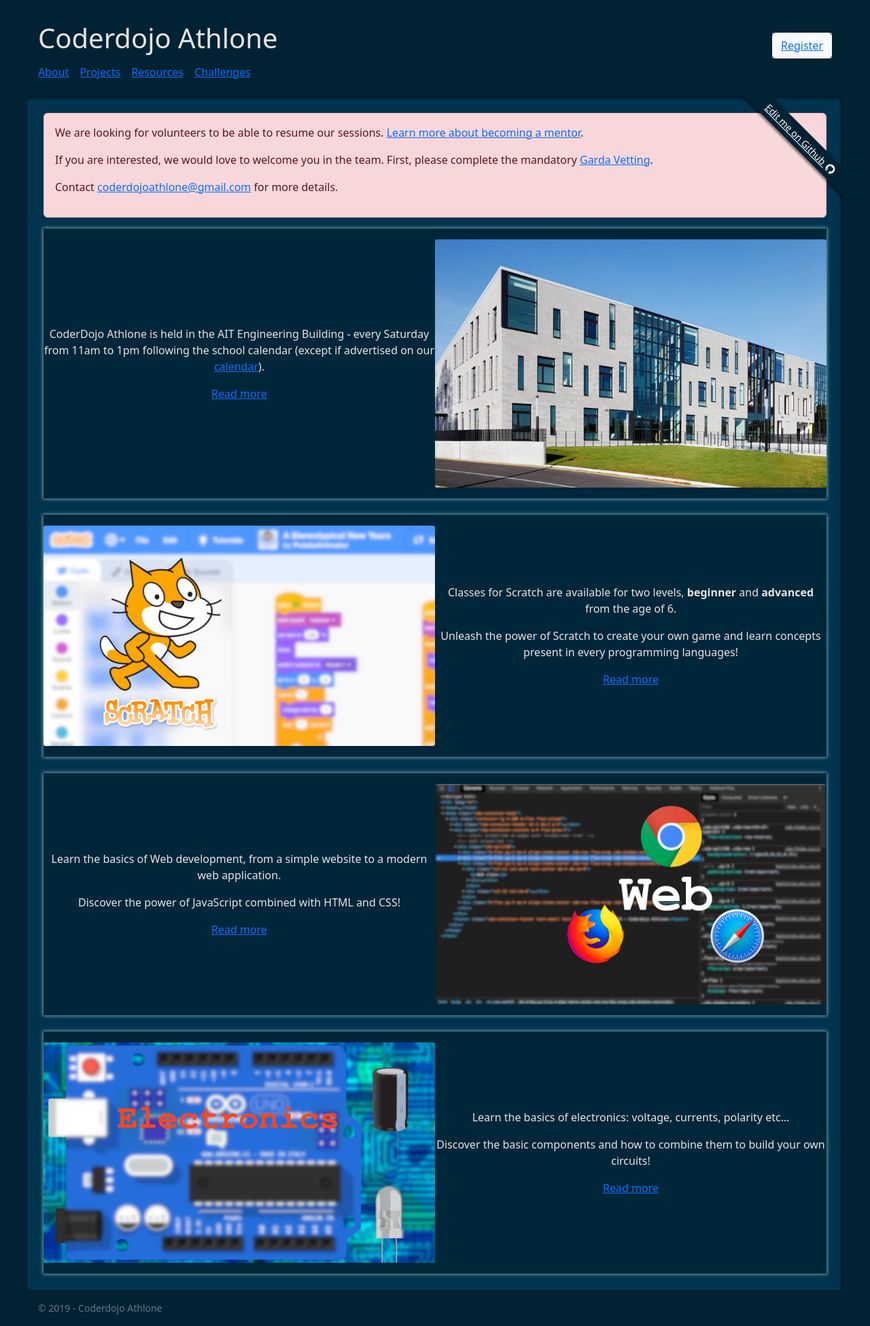
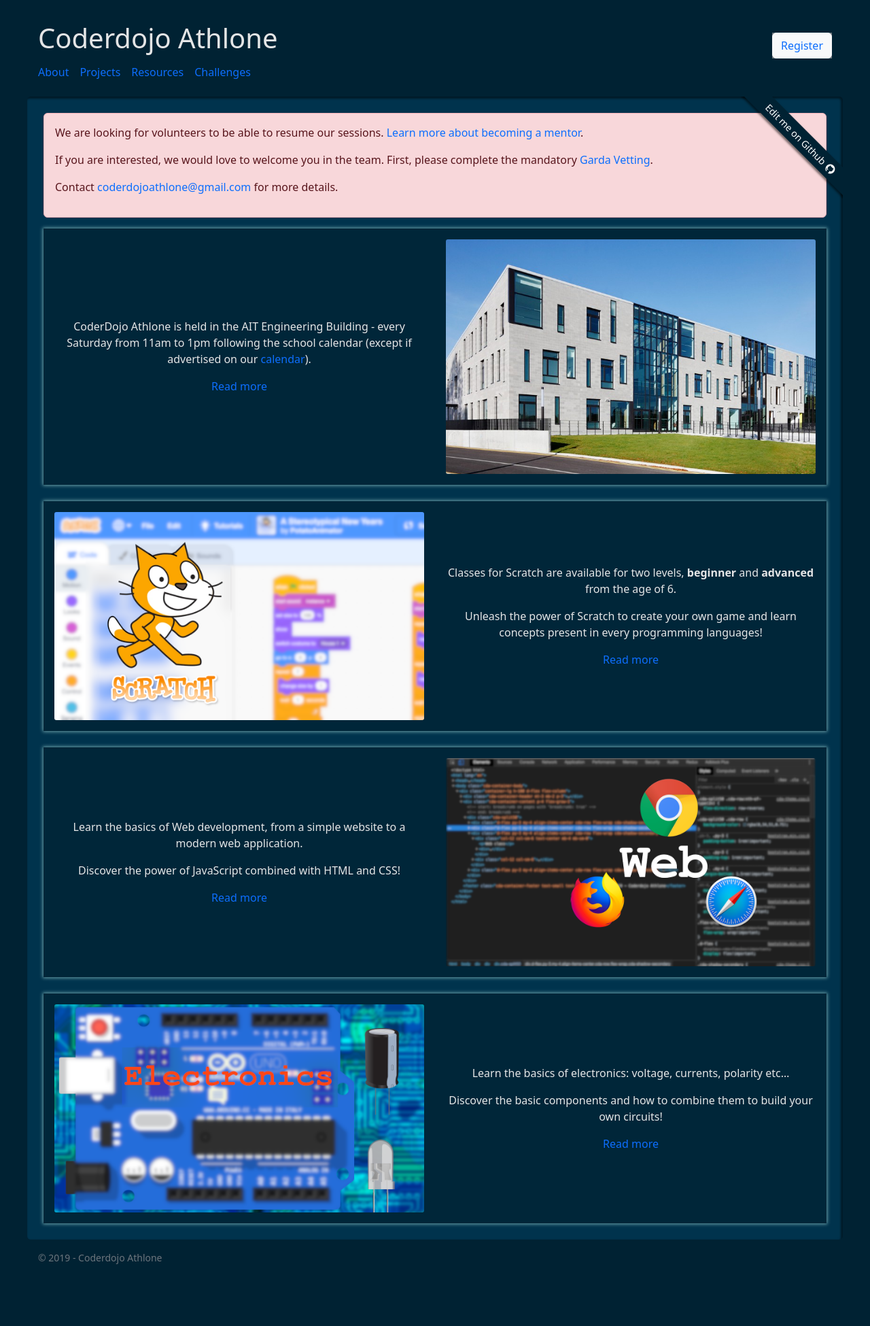
Before and after one commit to CoderdojoAthlone/coderdojoathlone.github.io, a Jekyll site: the page built from pages/en/index.md, in a window 1280 px wide. Shown: the whole page at 68% size. Built offline with Jekyll 4.4.1, drawn with Linux system fonts in a browser that asks for light colours; after the commit the page ends 1876 px from its top, so only the background shows below that.

Commit message:
Fix Bootstrap 5 column padding and link underlines
- Add px-3 to the split-50 columns: outside a .row, Bootstrap 5 columns
  no longer get the gutter padding they had in Bootstrap 4
- Restore the Bootstrap 4 hover-only link underline

Co-Authored-By: Claude Opus 5.5 (1M context) <noreply@anthropic.com>
Claude-Session: https://claude.ai/code/session_01P1291BGgxSJsweU9QKNf8q

```diff
--- a/_includes/split-50.html
+++ b/_includes/split-50.html
@@ -5,7 +5,7 @@
   {% for ref in sectionRefs %}
   {% assign section=translatedPages | where: 'ref',ref | first %}
   <div class="d-flex py-3 my-4 align-items-center cda-row flex-wrap cda-shadow-secondary">
-    <div class="col-12 col-sm-6 text-center mb-4 mb-sm-0">
+    <div class="col-12 col-sm-6 px-3 text-center mb-4 mb-sm-0">
       {{section.content | markdownify}}
 
       {% if section.readMore %}
@@ -16,7 +16,7 @@
       {% endif %}
     </div>
 
-    <div class="col-12 col-sm-6">
+    <div class="col-12 col-sm-6 px-3">
       {% if section.readMore %}
       <a href="{{readMorePage.url | relative_url}}">
         <img class="img-fluid" src="{{section.caption | relative_url}}" alt="{{ref}}">
--- a/assets/css/cda-theme.scss
+++ b/assets/css/cda-theme.scss
@@ -17,3 +17,14 @@ body {
   font-size: 100%;
   line-height: 1.2;
 }
+
+
+// Bootstrap 5 underlines links by default; keep the Bootstrap 4 look
+// (underline on hover only).
+body a {
+  text-decoration: none;
+
+  &:hover {
+    text-decoration: underline;
+  }
+}
```
